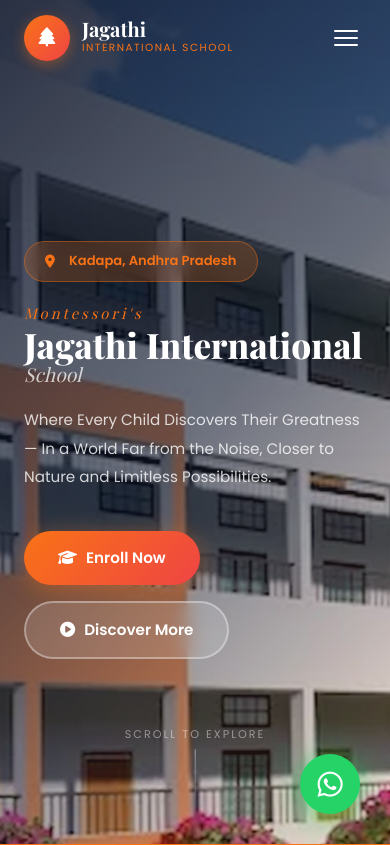
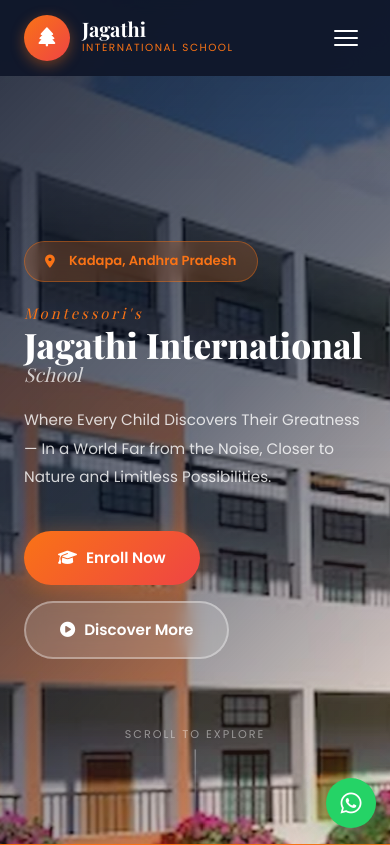
Before and after one commit to Kiran-N/jagathi-school, a plain HTML site: page index.html in a window 390 px wide. Shown: the top 845 px of the page. Drawn offline with nearby package versions, Linux system fonts and the light colour scheme; a web font is replaced by a local one.

Commit message:
Update style.css

```diff
--- a/css/style.css
+++ b/css/style.css
@@ -35,7 +35,7 @@
 
 /* ── Reset ── */
 *,*::before,*::after{margin:0;padding:0;box-sizing:border-box}
-html{scroll-behavior:smooth;font-size:16px}
+html{scroll-behavior:smooth;font-size:16px;overflow-x:hidden}
 body{font-family:var(--sans);color:var(--gray-700);background:var(--white);line-height:1.7;overflow-x:hidden}
 img{max-width:100%;height:auto;display:block}
 a{text-decoration:none;color:inherit;transition:all .3s var(--ease)}
@@ -632,6 +632,9 @@
 }
 
 @media(max-width:900px){
+  /* Always show dark navbar on mobile — hamburger must be visible on page load */
+  #navbar{background:rgba(15,23,42,.94);backdrop-filter:blur(20px)}
+
   section{padding:72px 0}
   .about-grid{grid-template-columns:1fr}
   .about-images{display:none}
@@ -670,4 +673,9 @@
   .footer-bottom .container{flex-direction:column;gap:6px;text-align:center}
   .hero-title{font-size:clamp(2rem,9vw,3rem)}
   .img-accent{display:none}
+
+  /* Fix WhatsApp button causing horizontal overflow on mobile */
+  .wa-float{right:14px;bottom:16px;width:50px;height:50px;font-size:1.5rem}
+  .wa-tooltip{display:none}
+  .back-top{right:14px;bottom:78px;width:40px;height:40px;font-size:.85rem}
 }
```
